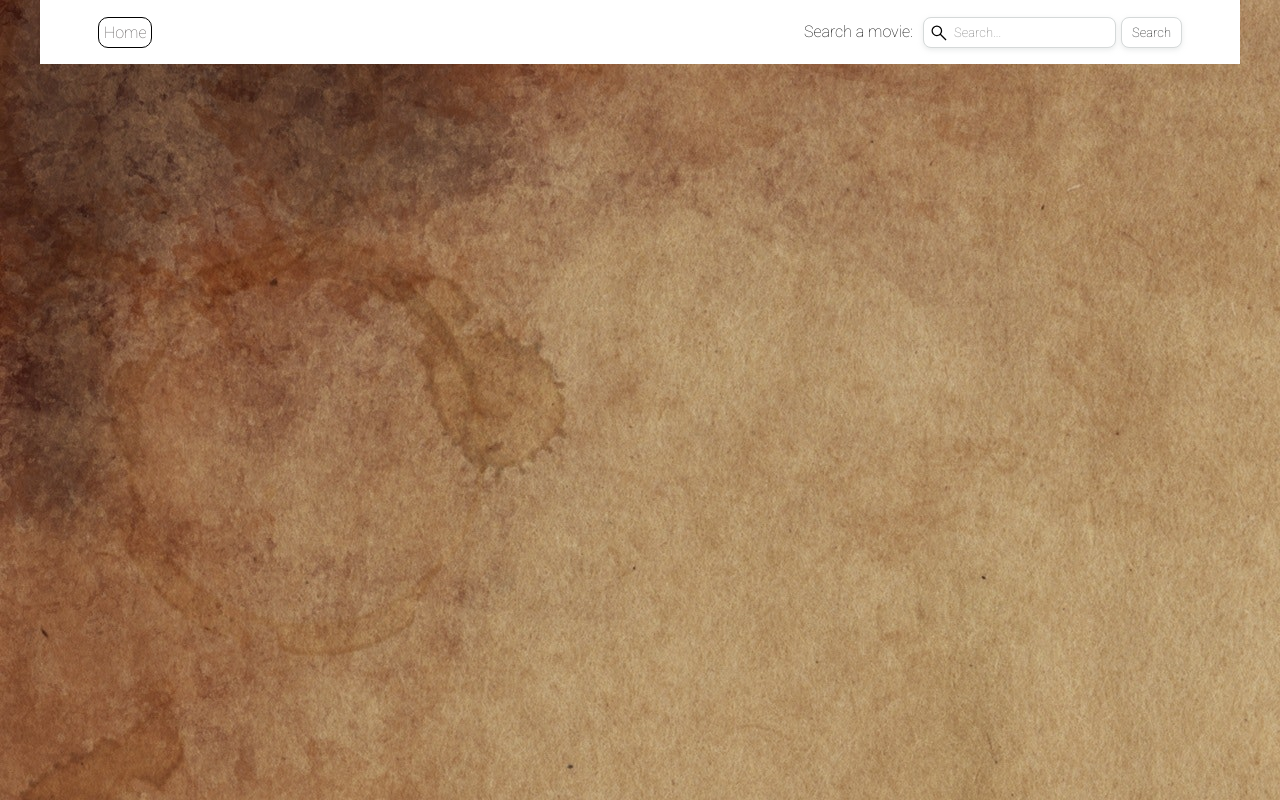
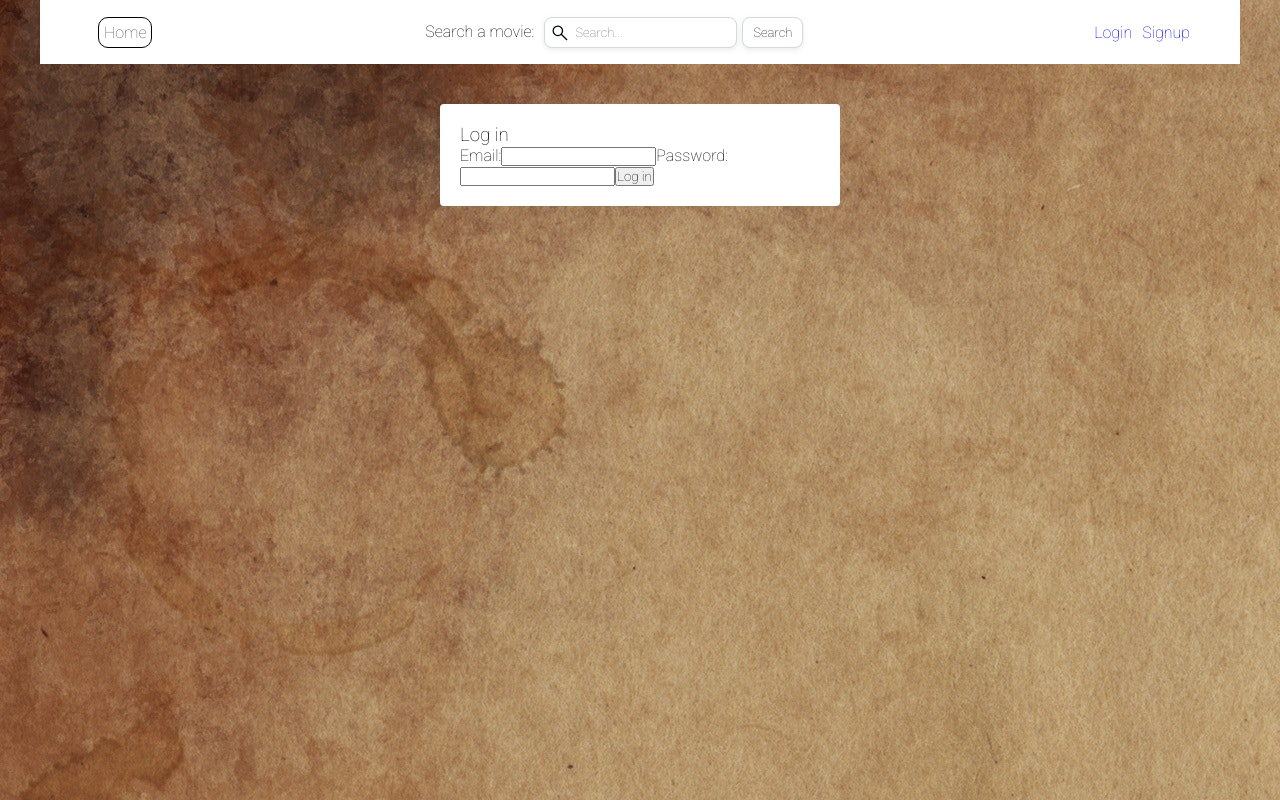
Before and after one commit to SylarLTC/review_movies, a React (Create React App) app in the folder frontend/: page /login in a window 1280 px wide. Built offline with nearby package versions, Linux system fonts and the light colour scheme.

Commit message:
Login & Signup Forms

```diff
--- a/frontend/src/App.css
+++ b/frontend/src/App.css
@@ -488,3 +488,20 @@
     height: 300px;
   }
 }
+
+/* navbar */
+nav {
+  display: flex;
+  align-items: center;
+}
+nav a {
+  margin-left: 10px;
+}
+/* auth forms */
+form.signup, form.login {
+  max-width: 400px;
+  margin: 40px auto;
+  padding: 20px;
+  background: #fff;
+  border-radius: 4px;
+}
--- a/frontend/src/App.tsx
+++ b/frontend/src/App.tsx
@@ -3,6 +3,8 @@
 import "./App.css";
 import { Header } from "./components/Header";
 import { Home } from "./pages/Home";
+import { Login } from "./pages/Login";
+import { Signup } from "./pages/Signup";
 import { MovieForm } from "./pages/MovieForm";
 import { useMoviesContext } from "./hooks/useMoviesContext";
 
@@ -16,6 +18,8 @@
         <div className="pages">
           <Routes>
             <Route path="/" element={<Home title={title} />} />
+            <Route path="/login" element={<Login />} />
+            <Route path="/signup" element={<Signup />} />
             <Route path="/movies/:imdbId" element={<MovieForm moviesMDB={movies} />} />
           </Routes>
         </div>
--- a/frontend/src/components/Header.tsx
+++ b/frontend/src/components/Header.tsx
@@ -72,6 +72,13 @@
             </button>
           </form>
         </div>
+
+        <nav>
+          <div>
+            <Link to="/login">Login</Link>
+            <Link to="/signup">Signup</Link>
+          </div>
+        </nav>
       </div>
       <div className="content">
         <div className="cards">
--- /dev/null
+++ b/frontend/src/pages/Login.tsx
@@ -0,0 +1,34 @@
+import React, { useState } from "react";
+
+export const Login = () => {
+  const [email, setEmail] = useState<string>("");
+  const [password, setPassword] = useState<string>("");
+
+  const handleSubmit = async (e: React.FormEvent<HTMLFormElement>) => {
+    e.preventDefault();
+
+    console.log(email, password)
+  };
+
+  return (
+    <form className="login" onSubmit={handleSubmit}>
+      <h3>Log in</h3>
+
+      <label>Email:</label>
+      <input
+        type="email"
+        value={email}
+        onChange={(e) => setEmail(e.target.value)}
+      />
+
+      <label>Password:</label>
+      <input
+        type="password"
+        value={password}
+        onChange={(e) => setPassword(e.target.value)}
+      />
+
+      <button>Log in</button>
+    </form>
+  );
+};
--- /dev/null
+++ b/frontend/src/pages/Signup.tsx
@@ -0,0 +1,34 @@
+import React, { useState } from "react";
+
+export const Signup = () => {
+  const [email, setEmail] = useState<string>("");
+  const [password, setPassword] = useState<string>("");
+
+  const handleSubmit = async (e: React.FormEvent<HTMLFormElement>) => {
+    e.preventDefault();
+
+    console.log(email, password)
+  };
+
+  return (
+    <form className="signup" onSubmit={handleSubmit}>
+      <h3>Sign up</h3>
+
+      <label>Email:</label>
+      <input
+        type="email"
+        value={email}
+        onChange={(e) => setEmail(e.target.value)}
+      />
+
+      <label>Password:</label>
+      <input
+        type="password"
+        value={password}
+        onChange={(e) => setPassword(e.target.value)}
+      />
+
+      <button>Sign up</button>
+    </form>
+  );
+};
```
